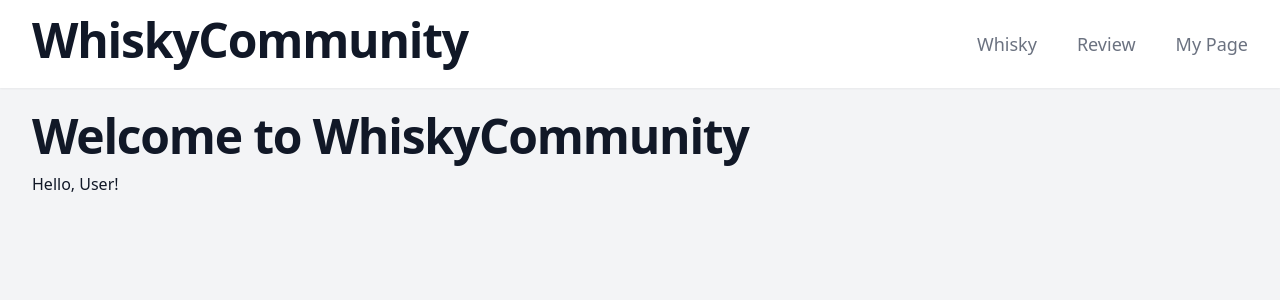
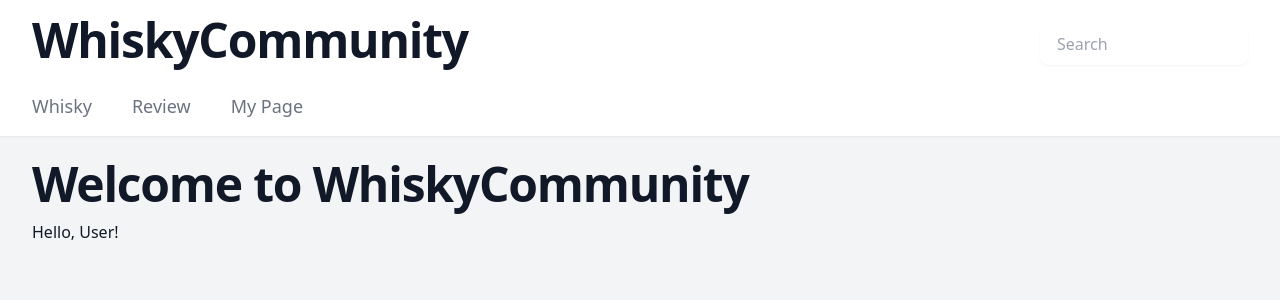
Before and after one commit to Lainari/LiquorCommunity-Laravel, a Next.js app in the folder community-app/client/: page / in a window 1280 px wide. Shown: the top 300 px of the page. Built offline with nearby package versions, Linux system fonts and the light colour scheme.

Commit message:
feat : add search input and change style in layout.tsx

```diff
--- a/community-app/client/src/app/layout.tsx
+++ b/community-app/client/src/app/layout.tsx
@@ -16,6 +16,11 @@ export default function RootLayout({
         <header className="bg-white shadow-sm py-4">
           <div className="max-w-7xl mx-auto px-4 sm:px-6 lg:px-8 flex items-center justify-between">
             <h1 className='text-4xl font-extrabold leading-none tracking-tight text-gray-900 md:text-5xl lg:text-5xl mb-2'><a href="/">WhiskyCommunity</a></h1>
+            <div className="ml-10">
+              <input className="rounded-lg border-transparent flex-1 appearance-none border border-gray-300 w-52 py-2 px-4 bg-white text-gray-700 placeholder-gray-400 shadow-sm text-base focus:outline-none focus:ring-2 focus:ring-purple-600 focus:border-transparent" type="search" placeholder="Search"/>
+            </div>
+          </div>
+          <div className="max-w-7xl mx-auto px-4 sm:px-6 lg:px-8 mt-5 flex justify-between items-center">
             <nav className="flex space-x-10">
               <a href="/whisky" className="text-lg text-gray-500 hover:text-gray-900">Whisky</a>
               <a href="/review" className="text-lg text-gray-500 hover:text-gray-900">Review</a>
```
